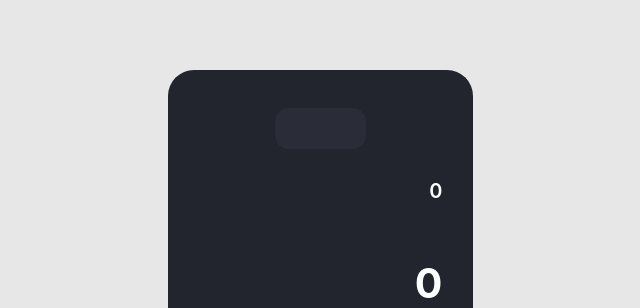
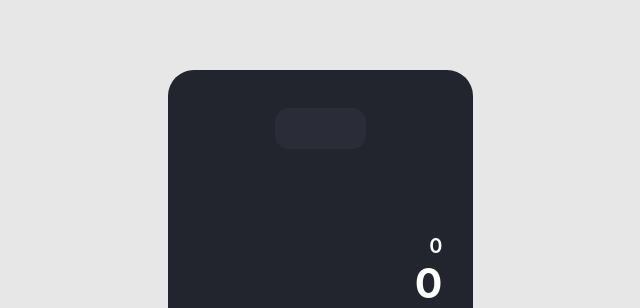
Before and after one commit to Capster/calculator, a React (Create React App) app: page / in a window 1280 px wide. Shown: the top 308 px of the page, without its empty margins (320-960 px from the left). Built offline with nearby package versions, Linux system fonts and the light colour scheme; some icons are missing.

Commit message:
Fix weird animation behaviour

```diff
--- a/src/assets/index.css
+++ b/src/assets/index.css
@@ -82,10 +82,18 @@ code {
   margin-right: 25px;
 }
 
+.Record-container {
+  margin: 0;
+  width: max-content;
+  transform-origin: right bottom 0px;
+  transition: all .1s linear;
+}
+
 .Record-small,
 .Record-big {
-  transform-origin: left bottom 0px;
-  transition: all .1s linear;
+  display: flex;
+  align-items: end;
+  justify-content: end;
 }
 
 .Record-small {
--- a/src/components/Record.js
+++ b/src/components/Record.js
@@ -8,8 +8,6 @@ export default function Record({ expression, big }) {
   const [scale, setScale] = useState(1);
   const spanRef = useRef();
 
-  // https://github.com/fellipeutaka/react-calculator/blob/main/src/components/CalculatorHead.tsx
-  // Do we really need that hook here?
   useEffect(() => {
     const parentNode = spanRef.current?.parentNode;
     const availableWidth = parentNode?.offsetWidth;
@@ -22,32 +20,31 @@ export default function Record({ expression, big }) {
         setScale(1);
       }
     }
-  }, [expression]);
+  }, [expression, scale]);
 
-  // Skip the format stage for the big one
-  // Text should stick a little to the right little
-  // + Disable moving animation (leave only the transform one)
   const stringExpression = expression + "";
   const content = stringExpression
     .split(/(\(|\)|\+|-|\*|\/)/g)
     .map((segment, index) => {
       if (segment === "(" || segment === ")") {
-        return <span className="Record-bracket" key={index} ref={spanRef}>{segment}</span>
+        return <span className="Record-bracket" key={index}>{segment}</span>
       }
       const prettyOperator = formatOperator(segment);
       if (prettyOperator) {
-        return <span className="Record-operator" key={index} ref={spanRef}>{prettyOperator}</span>
+        return <span className="Record-operator" key={index}>{prettyOperator}</span>
       } else {
         const prettyNumber = formatNumber(segment);
-        return <span ref={spanRef} key={index} ref={spanRef}>{prettyNumber}</span>;
+        return <span key={index}>{prettyNumber}</span>;
       }
     });
 
   const style = { transform: `scale(${scale},${scale})` };
 
   return (
-    <div className={big ? "Record-big" : "Record-small"} style={style}>
-      {content}
+    <div className={big ? "Record-big" : "Record-small"}>
+      <p className="Record-container" ref={spanRef}  style={style}>
+        {content}
+      </p>
     </div>
   )
 }
```
